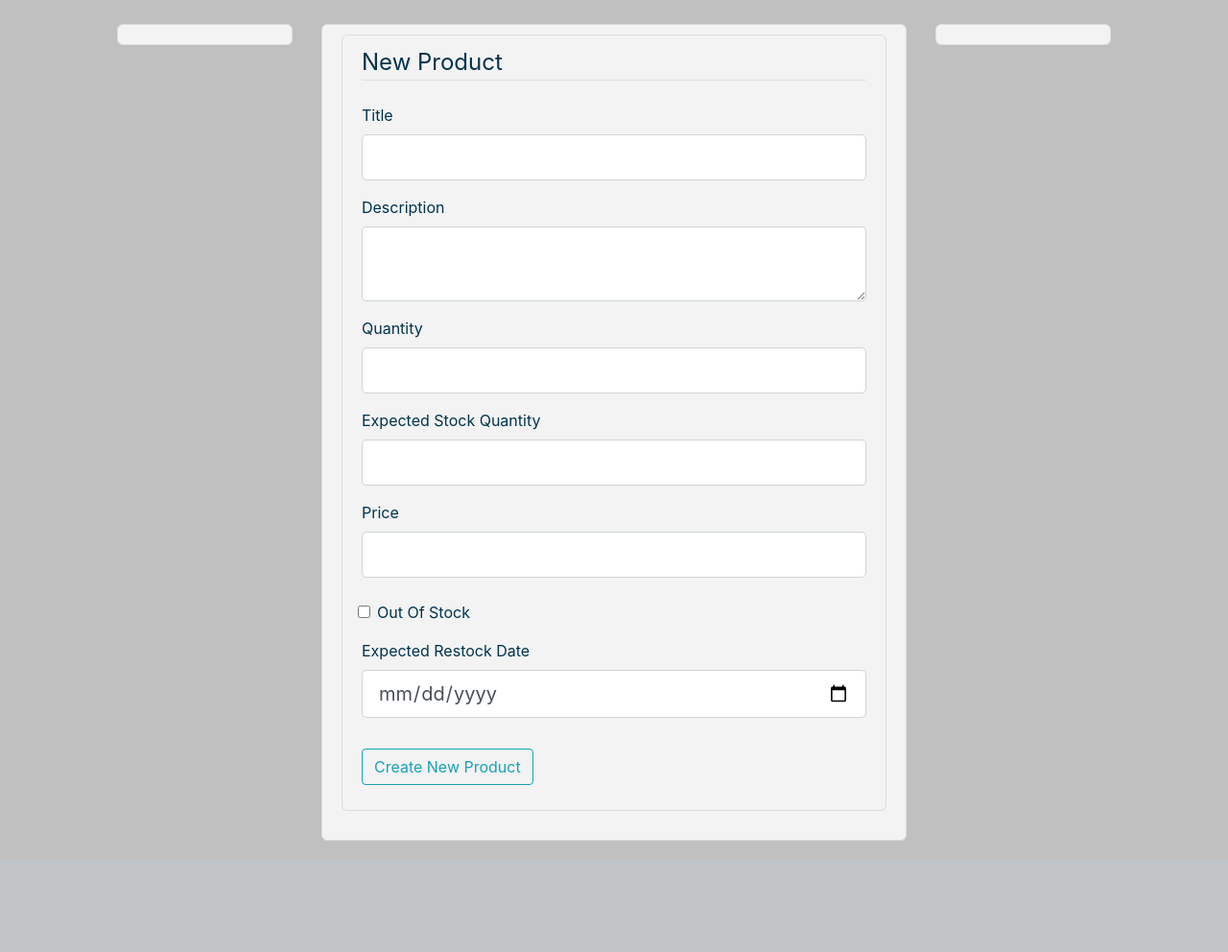
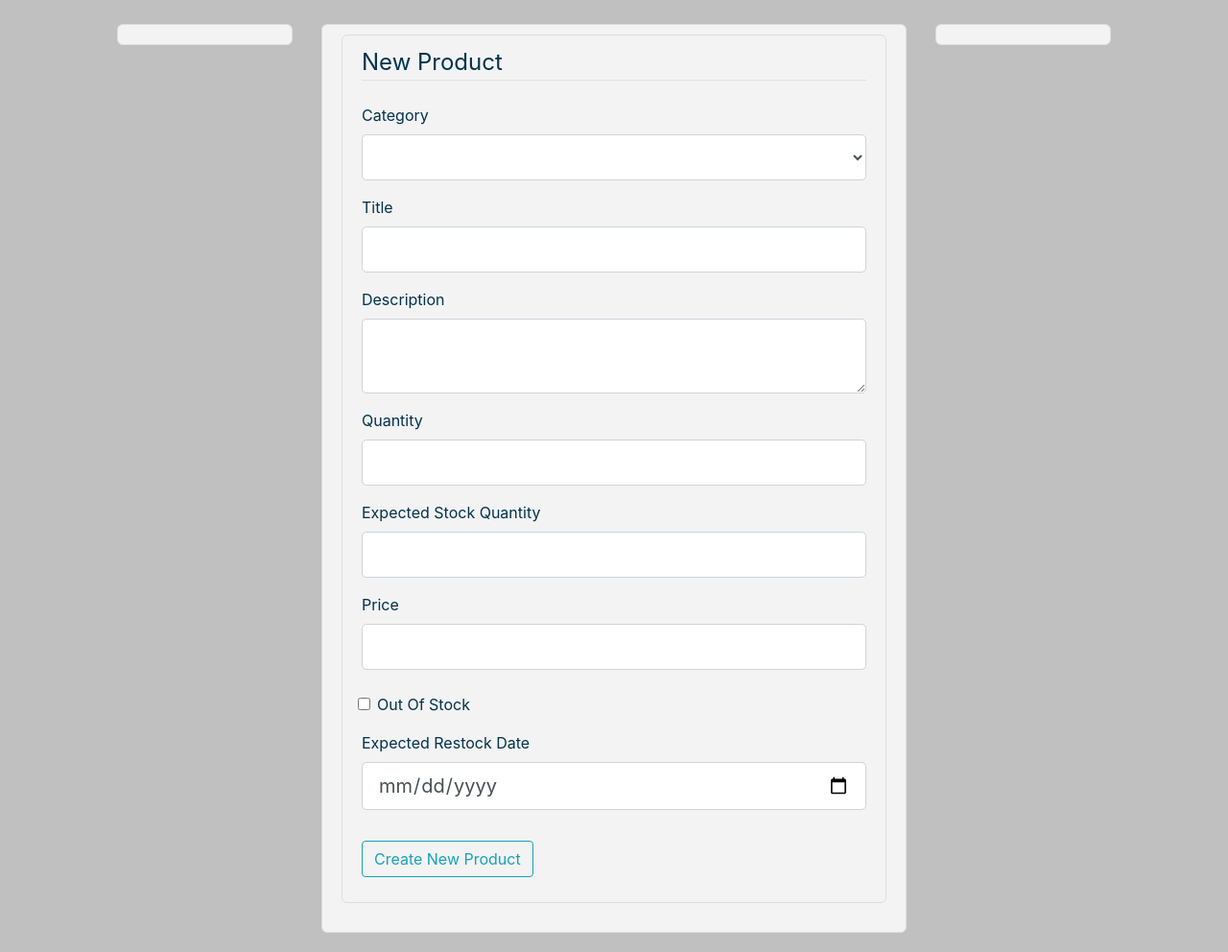
Before and after one commit to ectrimble20/FlaskProductSiteDemo, a Flask app: template productsite/templates/product/create.html in a window 1280 px wide. Shown: the part 56-1048 px from the top of the page at 96% size. Before the commit the page ends 932 px from the top, so only its background shows below. Run offline with Flask 2, Linux system fonts and the light colour scheme; the template is opened without the code that fills it: values that come from a table or form of the project are taken from there, others are empty; some libraries are stand-ins or nearby versions.

Commit message:
Working on product category drop-down implementation.

```diff
--- a/productsite/domain/products/forms.py
+++ b/productsite/domain/products/forms.py
@@ -1,6 +1,6 @@
 from flask_wtf import FlaskForm
 from flask_wtf.file import FileField, FileAllowed
-from wtforms import StringField, SubmitField, BooleanField, TextAreaField, IntegerField, DecimalField, DateField
+from wtforms import StringField, SubmitField, BooleanField, TextAreaField, IntegerField, DecimalField, DateField, SelectField
 from wtforms.validators import DataRequired
 
 
@@ -12,6 +12,7 @@ class ProductAdminAddProduct(FlaskForm):
     expect_stock_quantity = IntegerField('Expected Stock Quantity', validators=[DataRequired()])
     flag_out_of_stock = BooleanField('Out Of Stock')
     expect_restock_date = DateField('Expected Restock Date', format="%Y-%m-%d")
+    categories = SelectField("Category", coerce=int, validators=[DataRequired()])
     submit = SubmitField('Create New Product')
 
 
@@ -23,4 +24,5 @@ class ProductAdminUpdateProduct(FlaskForm):
     expect_stock_quantity = IntegerField('Expected Stock Quantity', validators=[DataRequired()])
     flag_out_of_stock = BooleanField('Out Of Stock')
     expect_restock_date = DateField('Expected Restock Date', format="%Y-%m-%d")
-    submit = SubmitField('Create New Product')
+    categories = SelectField("Category", coerce=int, validators=[DataRequired()])
+    submit = SubmitField('Update Product')
--- a/productsite/templates/product/create.html
+++ b/productsite/templates/product/create.html
@@ -5,6 +5,19 @@
                 {{ form.hidden_tag() }}
                 <fieldset class="form-group">
                     <legend class="border-bottom mb-4">New Product</legend>
+                    <div class="form-group">
+                        {{ form.categories.label(class="form-control-label") }}
+                        {% if form.categories.errors %}
+                            {{ form.categories(class="form-control form-control-lg is-invalid") }}
+                            <div class="invalid-feedback">
+                                {% for error in form.categories.errors %}
+                                    <span>{{ error }}</span>
+                                {% endfor %}
+                            </div>
+                        {% else %}
+                            {{ form.categories(class="form-control form-control-lg") }}
+                        {% endif %}
+                    </div>
                     <div class="form-group">
                         {{ form.title.label(class="form-control-label") }}
                         {% if form.title.errors %}
```
Also changed, not shown: productsite/domain/products/routes.py (+13 -4 lines).
